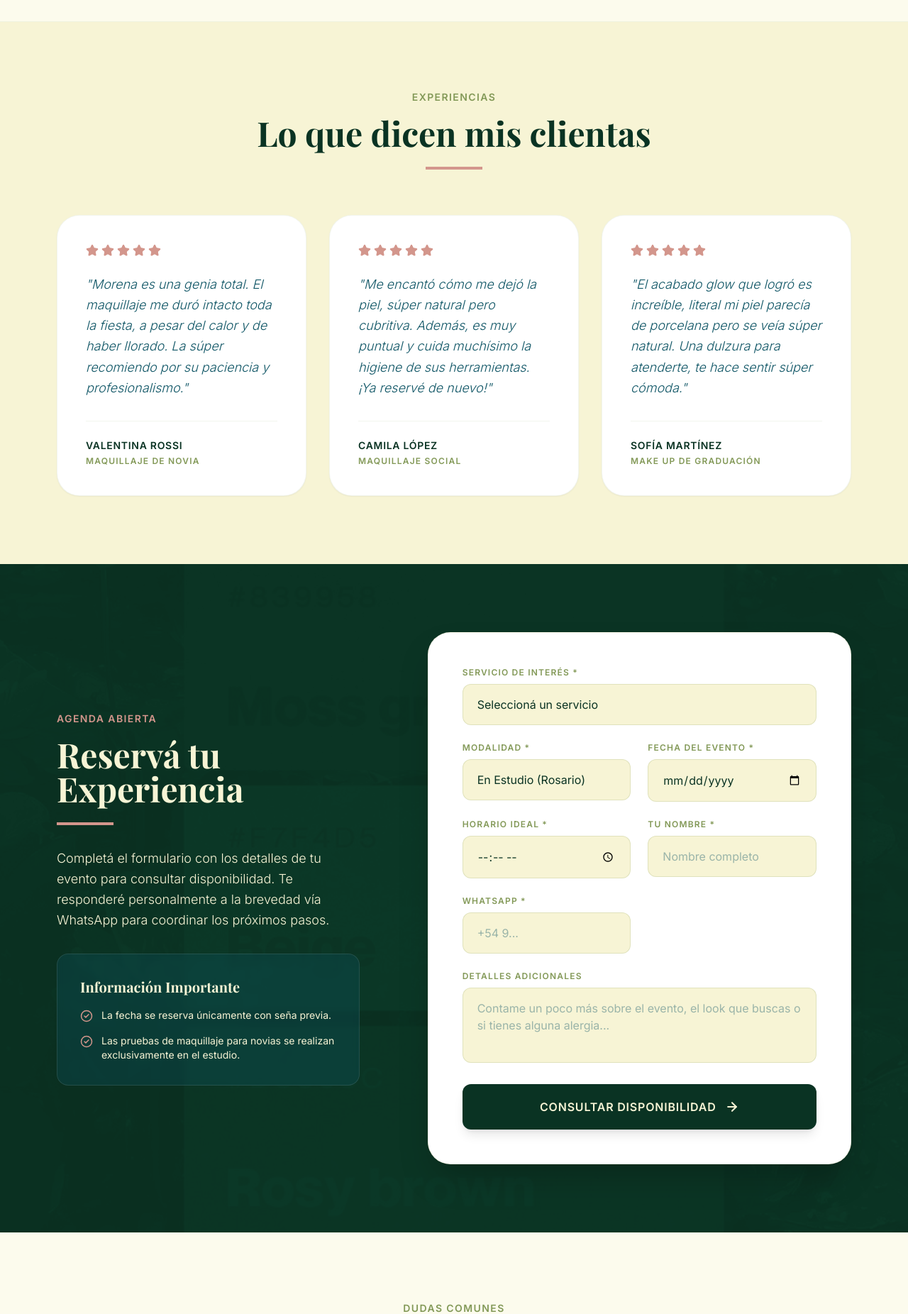
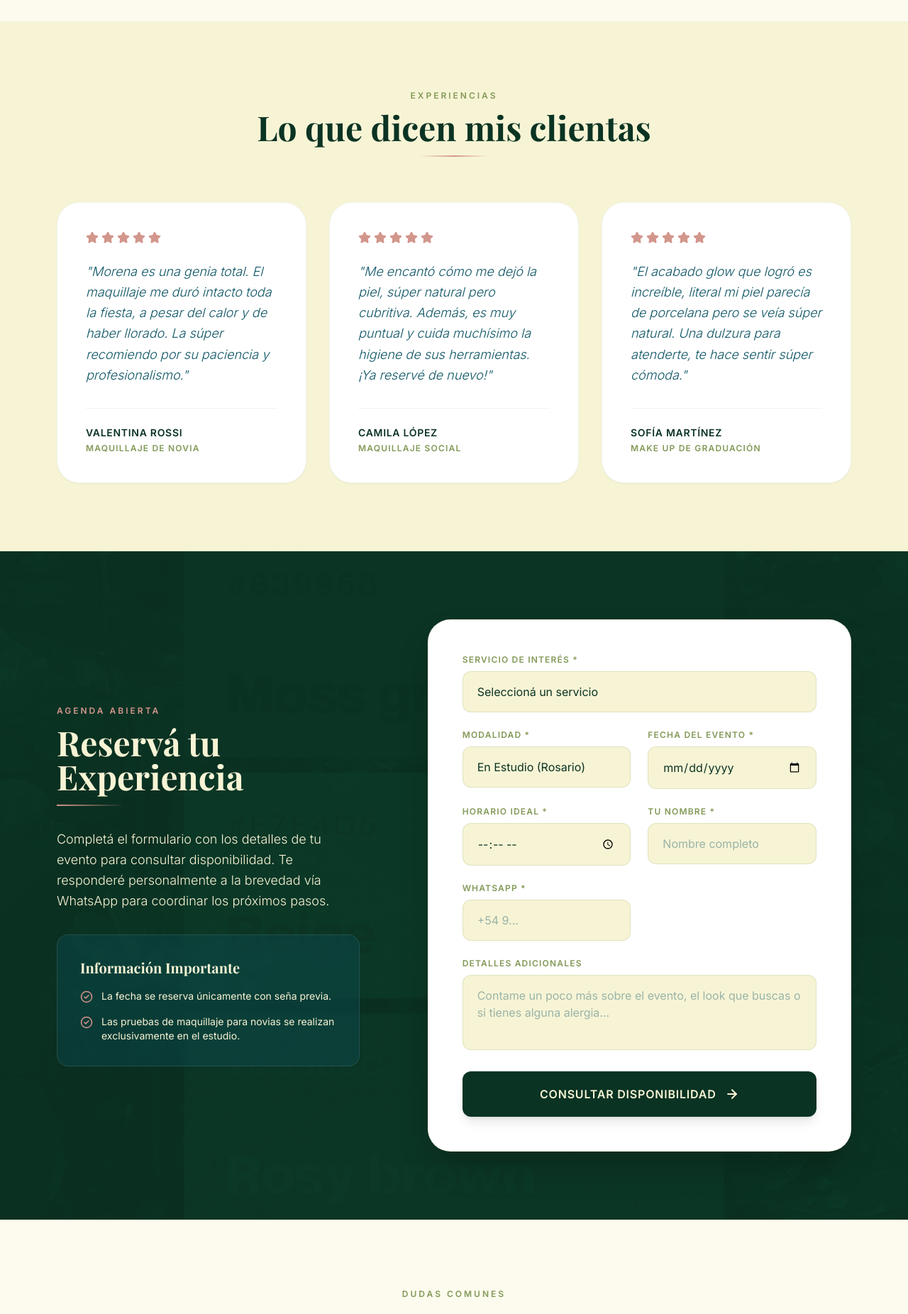
Before and after one commit to ale3sz/MoregMakeup, a React (Vite) app: page / in a window 1280 px wide. Shown: the part 5720-7572 px from the top of the page at 71% size. Built offline with nearby package versions, Linux system fonts and the light colour scheme; a web font is replaced by a local one.

Commit message:
style: refine section headers with luxury gradient dividers in Booking, FAQ and Testimonials

```diff
--- a/src/components/Booking.jsx
+++ b/src/components/Booking.jsx
@@ -58,9 +58,9 @@ const Booking = () => {
         <div className="flex flex-col lg:flex-row gap-16 lg:gap-24">
 
           <div className="w-full lg:w-5/12 flex flex-col justify-center">
-            <span className="text-sm uppercase tracking-widest text-rosy-brown font-bold block mb-4">Agenda Abierta</span>
-            <h2 className="text-4xl md:text-5xl font-serif font-bold mb-6 leading-tight">Reservá tu <br/>Experiencia</h2>
-            <div className="w-20 h-1 bg-rosy-brown mb-8"></div>
+            <span className="text-xs uppercase tracking-[0.25em] text-rosy-brown font-bold block mb-3">Agenda Abierta</span>
+            <h2 className="text-4xl md:text-5xl font-serif font-bold mb-4 leading-tight">Reservá tu <br className="hidden sm:block" />Experiencia</h2>
+            <div className="w-24 h-0.5 bg-gradient-to-r from-rosy-brown to-transparent mb-8"></div>
             <p className="text-lg text-surface-dim mb-8 font-light leading-relaxed">
               Completá el formulario con los detalles de tu evento para consultar disponibilidad. Te responderé personalmente a la brevedad vía WhatsApp para coordinar los próximos pasos.
             </p>
--- a/src/components/FAQ.jsx
+++ b/src/components/FAQ.jsx
@@ -32,9 +32,9 @@ const FAQ = () => {
     <section id="faq" className="py-24 bg-surface-container-low border-t border-moss-green/10">
       <div className="max-w-4xl mx-auto px-6 md:px-12 lg:px-20">
         <div className="text-center mb-16">
-          <span className="text-sm uppercase tracking-widest text-moss-green font-bold block mb-4">Dudas Comunes</span>
-          <h2 className="text-4xl md:text-5xl font-serif font-bold text-dark-green mb-6">Preguntas Frecuentes</h2>
-          <div className="w-20 h-1 bg-rosy-brown mx-auto"></div>
+          <span className="text-xs uppercase tracking-[0.25em] text-moss-green font-bold block mb-3">Dudas Comunes</span>
+          <h2 className="text-4xl md:text-5xl font-serif font-bold text-dark-green mb-4">Preguntas Frecuentes</h2>
+          <div className="w-24 h-0.5 bg-gradient-to-r from-transparent via-rosy-brown to-transparent mx-auto"></div>
         </div>
 
         <div className="space-y-4">
--- a/src/components/Testimonials.jsx
+++ b/src/components/Testimonials.jsx
@@ -28,9 +28,9 @@ const Testimonials = () => {
     <section className="py-24 bg-surface">
       <div className="max-w-[1440px] mx-auto px-6 md:px-12 lg:px-20">
         <div className="text-center mb-16">
-          <span className="text-sm uppercase tracking-widest text-moss-green font-bold block mb-4">Experiencias</span>
-          <h2 className="text-4xl md:text-5xl font-serif font-bold text-dark-green mb-6">Lo que dicen mis clientas</h2>
-          <div className="w-20 h-1 bg-rosy-brown mx-auto mb-6"></div>
+          <span className="text-xs uppercase tracking-[0.25em] text-moss-green font-bold block mb-3">Experiencias</span>
+          <h2 className="text-4xl md:text-5xl font-serif font-bold text-dark-green mb-4">Lo que dicen mis clientas</h2>
+          <div className="w-24 h-0.5 bg-gradient-to-r from-transparent via-rosy-brown to-transparent mx-auto mb-6"></div>
         </div>
 
         <div className="grid grid-cols-1 md:grid-cols-3 gap-8">
```
